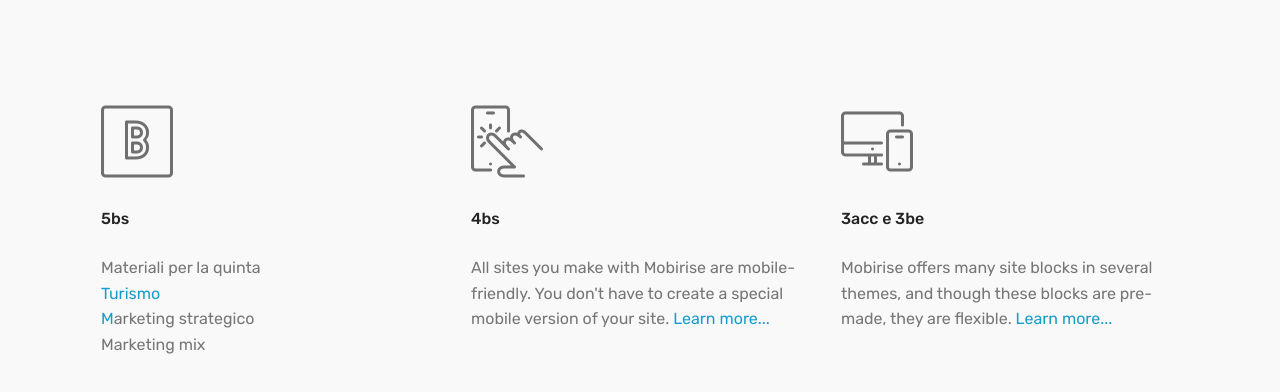
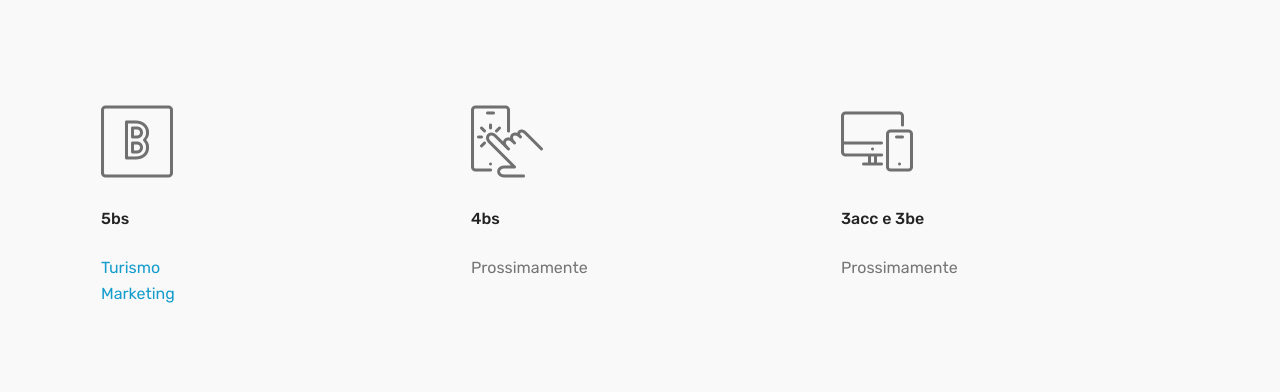
Before and after one commit to economiaaziendale/economiaaziendale.github.io, a website: page index.html in a window 1280 px wide. Drawn offline with Linux system fonts and the light colour scheme; files whose address does not match are found by name.

Commit message:
create github pages

```diff
--- a/index.html
+++ b/index.html
@@ -36,7 +36,7 @@
                 <div class="card-box">
                     <h4 class="card-title py-3 mbr-fonts-style display-7">
                         5bs</h4>
-                    <p class="mbr-text mbr-fonts-style display-7">Materiali per la quinta<br><a href="http://economiaaziendale.github.io/_pdf/5bsturismo.pdf">Turismo</a><br><a href="http://mobirise.com">M</a>arketing strategico<br>Marketing mix</p>
+                    <p class="mbr-text mbr-fonts-style display-7"><a href="http://economiaaziendale.github.io/mail/5bsturismo.pdf">Turismo</a><br><a href="https://economiaaziendale.github.io/mail/5bsmarketing.pdf">Marketing</a><br></p>
                 </div>
             </div>
 
@@ -47,9 +47,7 @@
                 <div class="card-box">
                     <h4 class="card-title py-3 mbr-fonts-style display-7">
                         4bs</h4>
-                    <p class="mbr-text mbr-fonts-style display-7">
-                       All sites you make with Mobirise are mobile-friendly. You don't have to create a special mobile version of your site. <a href="http://mobirise.com">Learn more...</a>
-                    </p>
+                    <p class="mbr-text mbr-fonts-style display-7">Prossimamente</p>
                 </div>
             </div>
 
@@ -60,9 +58,7 @@
                 <div class="card-box">
                     <h4 class="card-title py-3 mbr-fonts-style display-7">
                         3acc e 3be</h4>
-                    <p class="mbr-text mbr-fonts-style display-7">
-                       Mobirise offers many site blocks in several themes, and though these blocks are pre-made, they are flexible. <a href="http://mobirise.com">Learn more...</a>
-                    </p>
+                    <p class="mbr-text mbr-fonts-style display-7">Prossimamente</p>
                 </div>
             </div>
 
@@ -72,7 +68,7 @@
 </section>
 
 
-  <section class="engine"><a href="https://mobirise.ws/d">best free website software</a></section><script src="assets/web/assets/jquery/jquery.min.js"></script>
+  <section class="engine"><a href="https://mobirise.ws/q">offline web page maker download</a></section><script src="assets/web/assets/jquery/jquery.min.js"></script>
   <script src="assets/popper/popper.min.js"></script>
   <script src="assets/tether/tether.min.js"></script>
   <script src="assets/bootstrap/js/bootstrap.min.js"></script>
```
Also changed, not shown: 1 other file.
